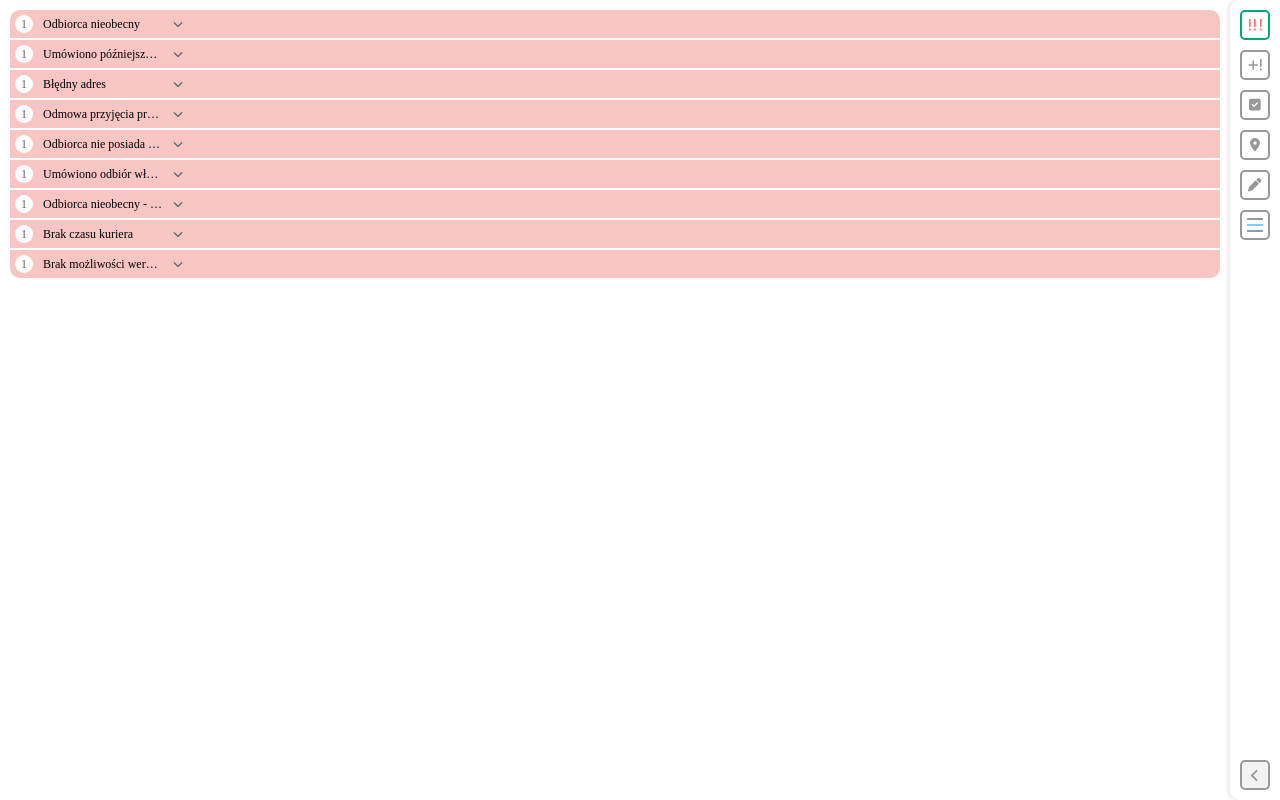
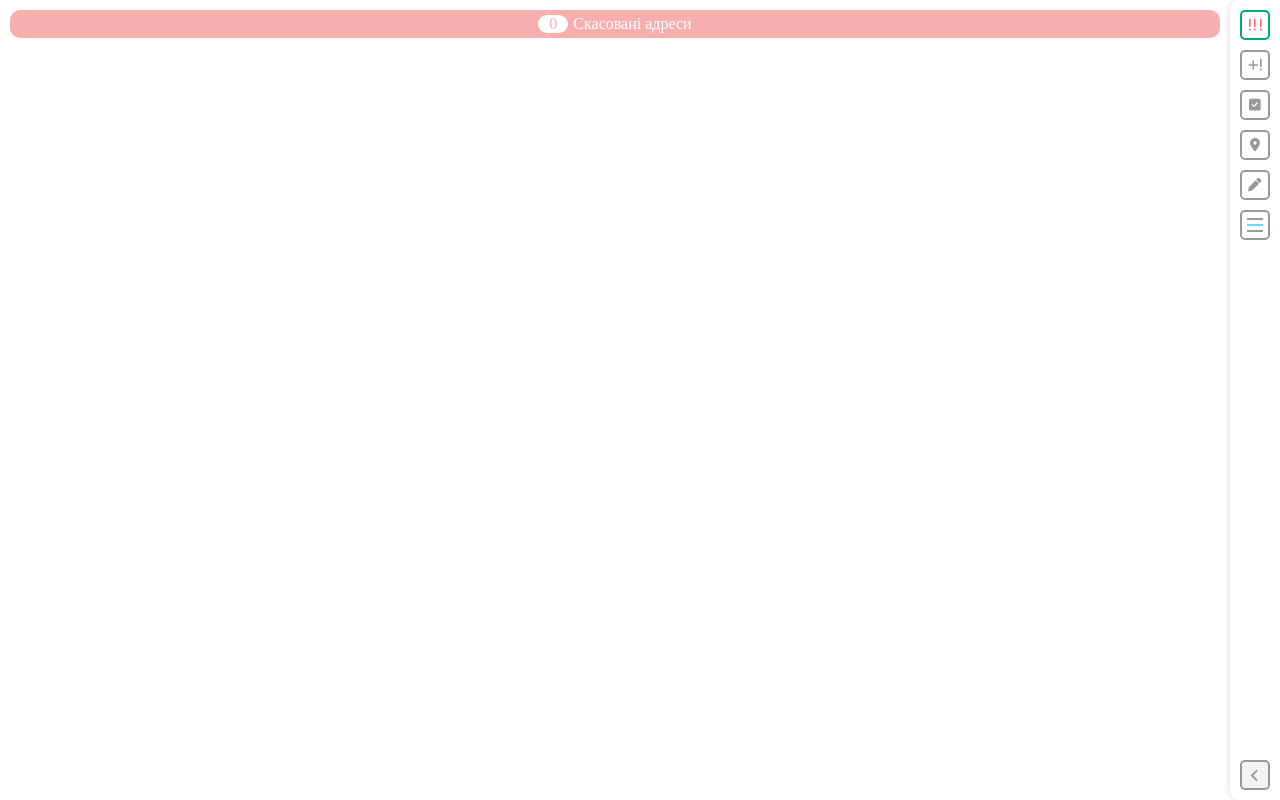
Before and after one commit to Tapio-adro/addresses-app, a React (Vite) app: page / in a window 1280 px wide. Built offline with nearby package versions, Linux system fonts and the light colour scheme.

Commit message:
"View canceled" mode is mostly finished

```diff
--- a/src/App.tsx
+++ b/src/App.tsx
@@ -6,8 +6,9 @@ import CanceledAddressesList from './components/CanceledAddressesList.tsx';
 // import reactLogo from './assets/react.svg'
 // import viteLogo from '/vite.svg'
 import './assets/css/style.css'
+import { canceledAddressesData } from './assets/data/ReasonsData.tsx';
 
-import { StreetObject, AddressObject, StreetAndNumber, AppMode } from './assets/shared/lib/types'
+import { StreetObject, AddressObject, StreetAndNumber, AppMode, ReasonWithAddressesObject } from './assets/shared/lib/types'
 
 import { FontAwesomeIcon } from "@fortawesome/react-fontawesome";
 import { faPlus } from "@fortawesome/free-solid-svg-icons";
@@ -17,6 +18,8 @@ import { faSquareCheck } from "@fortawesome/free-solid-svg-icons";
 import { faPen } from "@fortawesome/free-solid-svg-icons";
 import { faRotateRight } from "@fortawesome/free-solid-svg-icons";
 import { faAngleLeft } from "@fortawesome/free-solid-svg-icons";
+import React from 'react';
+
 function getDefaultCancelationAddress(): StreetAndNumber {
   return JSON.parse(JSON.stringify(
     {street: '', number: '', streetIndex: -1, numberIndex: -1, isDefaultAddress: false}
@@ -24,12 +27,35 @@ function getDefaultCancelationAddress(): StreetAndNumber {
 }
 
 function App() {
-
   const [isSidebarOpen, setIsSidebarOpen] = useState<boolean>(false)
   const [appMode, setAppMode] = useState<AppMode>('view canceled')
   const [streets, setStreets] = useState<StreetObject[]>(initialStreets)
   const [isAddCanceledModalOpen, setIsAddCanceledModalOpen] = useState<boolean>(false)
   const [currentCancelationAddress, setCurrentCancelationAddress] = useState<StreetAndNumber>(getDefaultCancelationAddress())
+  const [reasonsData, setReasonsData] = useState<ReasonWithAddressesObject[]>(canceledAddressesData);
+  const [canceledAmount, setCanceledAmount] = useState<number>(0);
+
+  function recalculateCanceledAmount() {
+    let newCanceledAmount = 0;
+    reasonsData.forEach(reason => {
+      newCanceledAmount += reason.addresses.length;
+      console.log(reason.addresses);
+      console.log(reason.addresses.length);
+    });
+    setCanceledAmount(newCanceledAmount);
+  }
+  function handleCaptionClick (name: string) {
+    const newReasonsData = reasonsData.map((reason) => {
+      if (reason.name == name) {
+        return {
+          ...reason,
+          isOpen: !reason.isOpen
+        }
+      }
+      return reason;
+    });
+    setReasonsData(newReasonsData);
+  }
 
   function changeAppMode (mode: AppMode) {
     setAppMode(mode)
@@ -214,7 +240,7 @@ function App() {
     });
     setStreets(nextStreets);
   }
-  function cancelCurrentAddress () {
+  function cancelCurrentAddress (reasonName: string) {
     let streetIndex = currentCancelationAddress.streetIndex;
     let addressIndex = currentCancelationAddress.numberIndex;
     let isDefaultAddress = currentCancelationAddress.isDefaultAddress;
@@ -235,6 +261,62 @@ function App() {
     });
     setStreets(nextStreets);
     checkStreetState(streetIndex, isDefaultAddress, addressIndex);
+
+    const newReasonsData = reasonsData.map((reason) => {
+      if (reason.name == reasonName) {
+        let newAddresses = reason.addresses
+        newAddresses.push(currentCancelationAddress);
+        return {
+          ...reason,
+          addresses: newAddresses
+        }
+      }
+      return reason;
+    });
+    setReasonsData(newReasonsData);
+
+    recalculateCanceledAmount();
+  }
+  function uncancelAddress (targetReason: ReasonWithAddressesObject, targetStreetAndNumber: StreetAndNumber) {
+    const nextStreets: StreetObject[] = streets.map(street => {
+      if (street.index != targetStreetAndNumber.streetIndex) {
+        return street;
+      }
+      let targetAddressesKey = targetStreetAndNumber.isDefaultAddress ? 'defaultAddresses' : 'addresses'  as keyof typeof street
+      let targetAddresses: AddressObject[] = street[targetAddressesKey] as AddressObject[];
+      for (let key in targetAddresses) {
+        let address = targetAddresses[key];
+        if (address.index == targetStreetAndNumber.numberIndex) {
+          address.isCanceled = false;
+          checkStreetState(targetStreetAndNumber.streetIndex, targetStreetAndNumber.isDefaultAddress, targetStreetAndNumber.numberIndex);
+        }
+      }
+      return street;
+    });
+    setStreets(nextStreets);
+
+    console.log(targetReason);
+
+    const newReasonsData = reasonsData.map((reason) => {
+      if (reason.name == targetReason.name) {
+        const newAddresses = reason.addresses.filter((streetAndNumber) => {
+          return (
+            targetStreetAndNumber.isDefaultAddress != streetAndNumber.isDefaultAddress ||
+            targetStreetAndNumber.street != streetAndNumber.street ||
+            targetStreetAndNumber.number != streetAndNumber.number
+          );
+        })
+        return {
+          ...reason,
+          addresses: newAddresses
+        }
+      }
+      return reason;
+    });
+    setReasonsData(newReasonsData);
+    console.log(newReasonsData);
+
+    recalculateCanceledAmount();
   }
   function checkStreetState (streetIndex: number, isDefaultAddress: boolean, addressIndex: number) {
     const nextStreets: StreetObject[] = streets.map(street => {
@@ -416,7 +498,7 @@ function App() {
           isOpen={isAddCanceledModalOpen}
           currentAddress={currentCancelationAddress}
           onOpenChange={() => setIsAddCanceledModalOpen(!isAddCanceledModalOpen)}
-          onAddressCanceled={() => cancelCurrentAddress()}
+          onAddressCanceled={(reason: string) => cancelCurrentAddress(reason)}
         ></Modal>
         <div
           id="dark_background"
@@ -425,6 +507,10 @@ function App() {
         ></div>
         <CanceledAddressesList
           appMode={appMode}
+          canceledAmount={canceledAmount}
+          reasonsData={reasonsData}
+          onCaptionClicked={(name: string) => handleCaptionClick(name)}
+          onAddressUncanceled={(targetReason: ReasonWithAddressesObject, targetStreetAndNumber: StreetAndNumber) => uncancelAddress(targetReason, targetStreetAndNumber)}
         ></CanceledAddressesList>
         <div id="list"
           className={appMode == "default streets" || appMode == "streets" ? "any_streets_mode" : ""}
--- a/src/assets/css/style.css
+++ b/src/assets/css/style.css
@@ -386,21 +386,49 @@ main {
   color: white;
 }
 
-.reasons_container {
+.reasons_wrapper {
   padding-left: 5px;
 }
-.reasons_container section:first-child .caption {
+
+.reasons_header {
+  display: flex;
+  justify-content: center;
+  background-color: rgba(242, 140, 140, 0.7);
+  color: white;
+  padding: 5px;
+  border-radius: 10px;
+  margin-bottom: 10px;
+}
+.reasons_header .addresses_amount {
+  background-color: #fff;
+  width: 30px;
+  height: 18px;
+  border-radius: 9px;
+  margin-right: 5px;
+  display: flex;
+  justify-content: center;
+  align-items: center;
+  color: rgba(242, 140, 140, 0.7);
+}
+.reasons_header.hidden {
+  display: none;
+}
+
+.reasons_container section {
+  margin-bottom: 2px;
+  overflow: hidden;
+}
+.reasons_container section:first-child {
   border-top-right-radius: 10px;
   border-top-left-radius: 10px;
 }
-.reasons_container section:last-child .caption {
+.reasons_container section:last-child {
   border-bottom-right-radius: 10px;
   border-bottom-left-radius: 10px;
 }
 .reasons_container .caption {
-  margin-bottom: 2px;
   font-weight: normal;
-  background-color: rgba(242, 140, 140, 0.5);
+  background-color: rgba(242, 140, 140, 0.4);
   padding: 5px;
   display: flex;
   align-items: center;
@@ -442,4 +470,31 @@ main {
 }
 .reasons_container .caption.open .chevron {
   transform: scaleY(-1);
+}
+.reasons_container .addresses {
+  background-color: #f3f3f3;
+  color: #666;
+  font-size: 12px;
+  padding: 5px;
+  display: none;
+}
+.reasons_container .addresses .address {
+  background-color: #fff;
+  padding: 1px 3px;
+  margin: 3px;
+  display: flex;
+}
+.reasons_container .addresses .address .address_name {
+  flex-grow: 1;
+}
+.reasons_container .addresses .address .address_remove {
+  width: 12px;
+  height: 12px;
+  display: flex;
+  justify-content: center;
+  align-items: center;
+  color: #fb6a6a;
+}
+.reasons_container .addresses.open {
+  display: block;
 }/*# sourceMappingURL=style.css.map */
--- a/src/assets/css/style.sass
+++ b/src/assets/css/style.sass
@@ -339,19 +339,41 @@ main
       background-image: linear-gradient(transparentize($red, 0.3), $red)
       color: white
 
+.reasons_wrapper
+  padding-left: 5px
+.reasons_header
+  display: flex
+  justify-content: center
+  background-color: transparentize($palered, 0.3)
+  color: white
+  padding: 5px
+  border-radius: 10px
+  margin-bottom: 10px
+  .addresses_amount
+    background-color: #fff
+    width: 30px
+    height: 18px
+    border-radius: 9px
+    margin-right: 5px
+    display: flex
+    justify-content: center
+    align-items: center
+    color: transparentize($palered, 0.3)
+  &.hidden
+    display: none
 .reasons_container
-  padding-left: 5px
   section
-  section:first-child .caption
+    margin-bottom: 2px
+    overflow: hidden
+  section:first-child
     border-top-right-radius: 10px
     border-top-left-radius: 10px
-  section:last-child .caption
+  section:last-child
     border-bottom-right-radius: 10px
     border-bottom-left-radius: 10px
   .caption
-    margin-bottom: 2px
     font-weight: normal
-    background-color: transparentize($palered, 0.5)
+    background-color: transparentize($palered, 0.6)
     padding: 5px
     display: flex
     align-items: center
@@ -389,3 +411,25 @@ main
     &.open .chevron
       transform: scaleY(-1)
   .addresses
+    background-color: $lightgrey
+    color: $textgrey
+    font-size: 12px
+    padding: 5px
+    // padding-left: 15px
+    display: none
+    .address
+      background-color: #fff
+      padding: 1px 3px
+      margin: 3px
+      display: flex
+      .address_name
+        flex-grow: 1
+      .address_remove
+        width: 12px
+        height: 12px
+        display: flex
+        justify-content: center
+        align-items: center
+        color: $red
+    &.open
+      display: block
--- a/src/assets/data/ReasonsData.tsx
+++ b/src/assets/data/ReasonsData.tsx
@@ -12,9 +12,9 @@ let reasons: string[] = [
   'Brak możliwości weryfikacji odbioru',
 ];
 
-export const reasonsData: ReasonObject[] = reasons.map((reason) => {
+export let reasonsData: ReasonObject[] = reasons.map((reason) => {
   return {value: reason, isChecked: false};
 });
-export const canceledAddressesData: ReasonWithAddressesObject[] = reasons.map((reason) => {
-  return {name: reason, isOpen: false, addresses: [{street: 'street', number: '12', streetIndex: -1, numberIndex: -1, isDefaultAddress: false}]}
+export let canceledAddressesData: ReasonWithAddressesObject[] = reasons.map((reason) => {
+  return {name: reason, isOpen: false, addresses: []}
 });
--- a/src/components/CanceledAddressesList.tsx
+++ b/src/components/CanceledAddressesList.tsx
@@ -1,63 +1,80 @@
-import { useState } from 'react'
 import classNames from 'classnames';
-import { canceledAddressesData } from '../assets/data/ReasonsData';
-import { ReasonObject, StreetAndNumber, ReasonWithAddressesObject, AppMode } from '../assets/shared/lib/types';
+import { ReasonWithAddressesObject, AppMode } from '../assets/shared/lib/types';
 import { FontAwesomeIcon } from '@fortawesome/react-fontawesome';
-import { faChevronDown } from '@fortawesome/free-solid-svg-icons';
+import { faChevronDown, faXmark } from '@fortawesome/free-solid-svg-icons';
 
 export default function CanceledAddressesList({
   appMode,
-  // currentAddress,
-  // onOpenChange,
-  // onAddressCanceled,
+  canceledAmount,
+  reasonsData,
+  onCaptionClicked,
+  onAddressUncanceled,
 }: {
   appMode: AppMode;
-  // currentAddress: StreetAndNumber;
-  // onOpenChange: Function;
-  // onAddressCanceled: Function;
+  canceledAmount: number;
+  reasonsData: ReasonWithAddressesObject[];
+  onCaptionClicked: Function;
+  onAddressUncanceled: Function;
 }) {
-  const [reasonsData, setReasonsData] = useState<ReasonWithAddressesObject[]>(canceledAddressesData);
 
-  function handleCaptionClick (name: string) {
-    let newReasonsData = reasonsData.map((reason) => {
-      if (reason.name == name) {
-        return {
-          ...reason,
-          isOpen: !reason.isOpen
-        }
-      }
-      return reason;
-    });
-    setReasonsData(newReasonsData);
-  }
-
-  let reasonsList = appMode == 'view canceled' ? reasonsData.map((reason) => {
+  const reasonsList = appMode == 'view canceled' ? reasonsData.filter((reason) => {
+    return reason.addresses.length;
+  }).map((reason) => {
     let captionClasses = classNames(
       'caption',
       {
         'open': reason.isOpen
       }
     )
+    let addressesClasses = classNames(
+      'addresses',
+      {
+        'open': reason.isOpen
+      }
+    )
+
+    const addressesList = reason.addresses.map((address) => {
+      return (
+        <div className="address" key={address.street + address.number}>
+          <div className="address_name">{address.street + ' ' + address.number}</div>
+          <div className="address_remove" onClick={() => onAddressUncanceled(reason, address)}>
+            <FontAwesomeIcon icon={faXmark} />
+          </div>
+        </div>
+      )
+    });
 
     return (
       <section key={reason.name}>
-        <div className={captionClasses} onClick={() => handleCaptionClick(reason.name)}>
+        <div className={captionClasses} onClick={() => onCaptionClicked(reason.name)}>
           <div className="amount">{reason.addresses.length}</div>
           <div className="text">{reason.name}</div>
           <div className="chevron">
             <FontAwesomeIcon icon={faChevronDown} />
           </div>
         </div>
-        <div className="addresses"></div>
+        <div className={addressesClasses}>
+          {addressesList}
+        </div>
 
       </section>
     )
   }) : null;
 
+  let headerClasses = classNames(
+    'reasons_header',
+    {
+      'hidden': appMode != 'view canceled'
+    }
+  )
+
   return (
     <>
       <div className="reasons_wrapper">
-        <h1 className="reasons_header"></h1>
+        <div className={headerClasses}>
+          <div className="addresses_amount">{canceledAmount}</div>
+          <div className="header_text">Скасовані адреси</div>
+        </div>
         <div className="reasons_container">
           {reasonsList}
         </div>
--- a/src/components/Modal.tsx
+++ b/src/components/Modal.tsx
@@ -55,7 +55,7 @@ export default function Modal({
   }
 
   function markAddressCanceled() {
-    onAddressCanceled();
+    onAddressCanceled(currentReason);
     resetAndClose();
   }
   function resetAndClose() {
```
Also changed, not shown: 1 other file (tests, documents, lock files or other folders).
